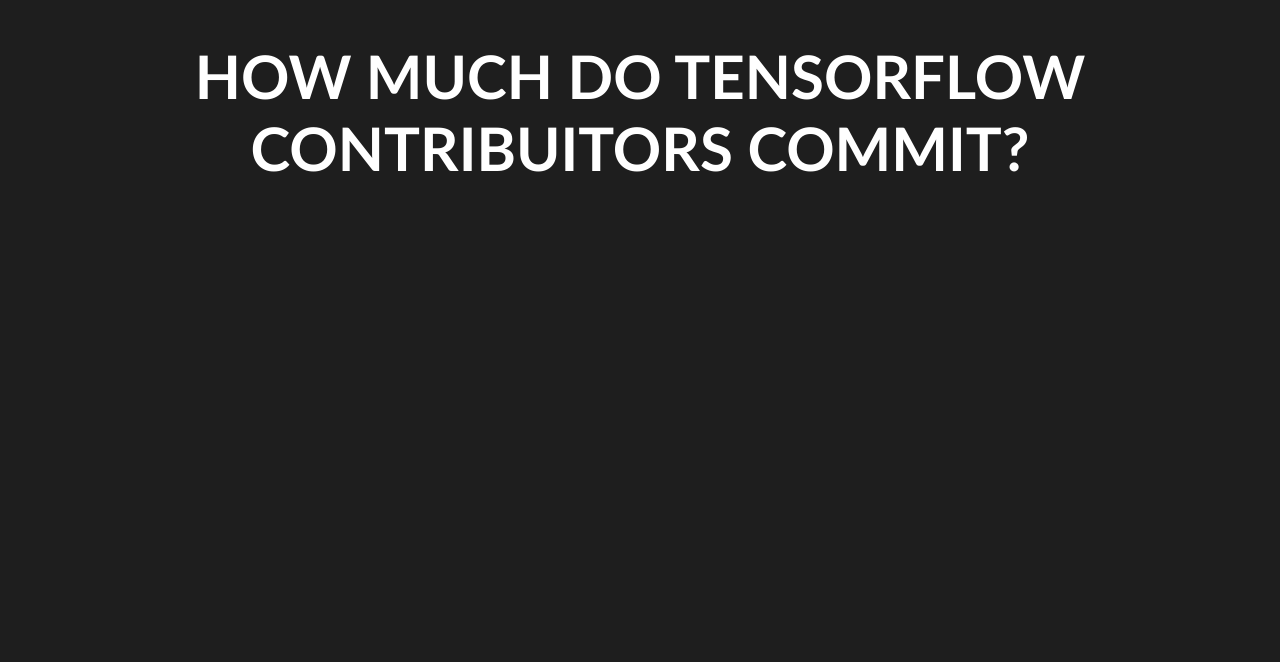
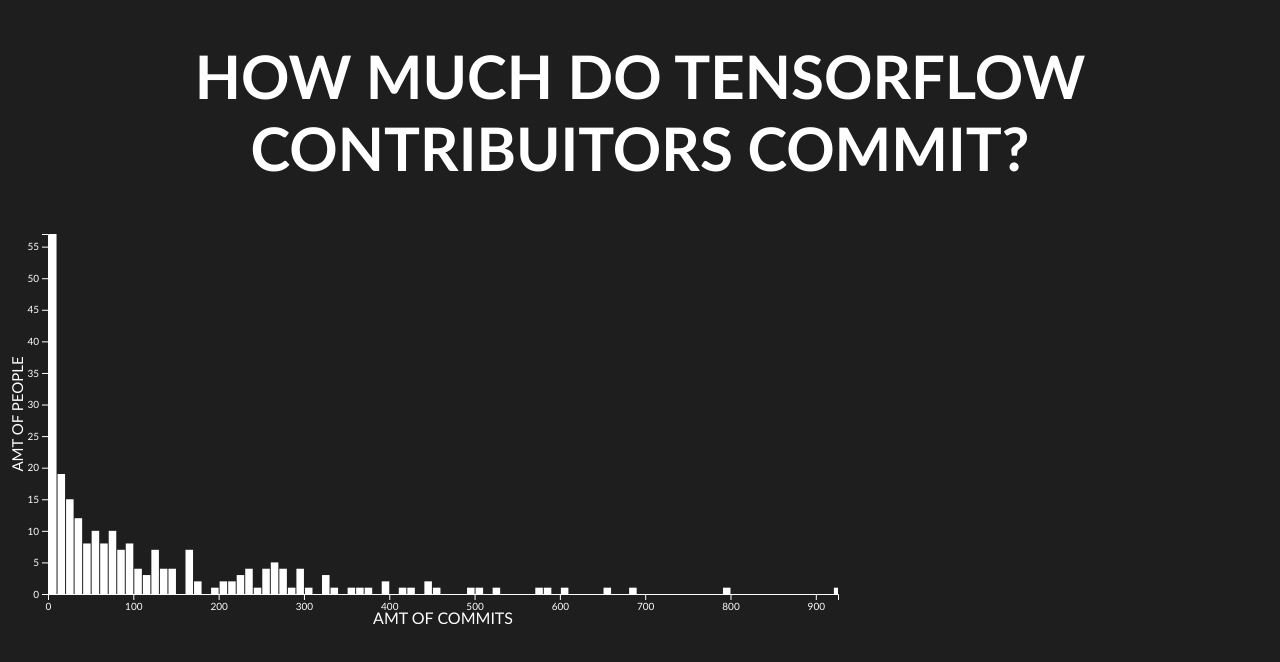
Before and after one commit to ezhang7423/pepper, a website: page index.html in a window 1280 px wide. Drawn offline with nearby package versions, Linux system fonts and the light colour scheme.

Commit message:
basic frontend, full of errors

```diff
--- /dev/null
+++ b/frontend.js
@@ -0,0 +1,103 @@
+function loadJSON(callback) {
+
+    var xobj = new XMLHttpRequest();
+    xobj.overrideMimeType("application/json");
+    xobj.open('GET', 'data/tensorflow.json', true);
+    xobj.onreadystatechange = function() {
+        if (xobj.readyState == 4 && xobj.status == "200") {
+
+            // .open will NOT return a value but simply returns undefined in async mode so use a callback
+            callback(xobj.responseText);
+
+        }
+    }
+    xobj.send(null);
+
+}
+loadJSON(function(res){
+    rawData = JSON.parse(res);
+    o = filterLastYr(rawData)
+    o = numbersOnly(o)
+    drawHistogram(o)
+    // get the data
+
+})
+
+function filterLastYr(obj){
+    oneYrData = {};
+    rKeys = Object.keys(obj)
+    for (i = 0; i < rKeys.length; i++){
+        iKeys = Object.keys(rawData[rKeys[i]])
+        lastYr = iKeys[iKeys.length-1]
+        oneYrData[rKeys[i]] = {};
+        oneYrData[rKeys[i]] = rawData[rKeys[i]][lastYr]
+    }
+    return oneYrData
+}
+function numbersOnly(obj){
+    numbersOnly = [];
+    rKeys = Object.keys(obj)
+    for (i = 0; i < rKeys.length; i++){
+        numbersOnly.push(oneYrData[rKeys[i]])
+    }
+    return numbersOnly
+}
+function drawHistogram(o) {
+    var margin = {top: 10, right: 30, bottom: 30, left: 40},
+    width = 860 - margin.left - margin.right,
+    height = 400 - margin.top - margin.bottom;
+    // append the svg object to the body of the page
+    var svg = d3.select("#demoHistogram")
+    .append("svg")
+    .attr("width", width + margin.left + margin.right)
+    .attr("height", height + margin.top + margin.bottom)
+    .append("g")
+    .attr("transform",
+            "translate(" + margin.left + "," + margin.top + ")");
+    var x = d3.scaleLinear()
+        .domain([0,  d3.max(o, function(d) { return +d })])
+        .range([0, width]);
+    svg.append("g")
+        .attr("transform", "translate(0," + height + ")")
+        .call(d3.axisBottom(x));
+
+
+    var histogram = d3.histogram()
+        .value(function(d) { return d; })
+        .domain(x.domain())
+        .thresholds(x.ticks(70));
+    var bins = histogram(o);
+
+
+    var y = d3.scaleLinear()
+        .range([height, 0]);
+        y.domain([0, d3.max(bins, function(d) { return d.length; })]);
+    svg.append("g")
+        .call(d3.axisLeft(y));
+    svg.append("text")
+        .attr("transform", "rotate(-90)")
+        .attr("y", 0 - margin.left)
+        .attr("x",0 - (height / 2))
+        .attr("font-size", 15)
+        .attr("dy", "1em")
+        .style("text-anchor", "middle")
+        .text("amt of people")
+        .style("fill", "white")
+    svg.append("text")
+        .attr("transform",
+              "translate(" + (width/2) + " ," +
+                             (height + margin.top + 20) + ")")
+        .style("text-anchor", "middle")
+        .text("amt of commits")
+        .style("fill", "white")
+    svg.selectAll("rect")
+        .data(bins)
+        .enter()
+        .append("rect")
+        .attr("x", 1)
+        .attr("transform", function(d) { return "translate(" + x(d.x0) + "," + y(d.length) + ")"; })
+        .attr("width", function(d) { return x(d.x1) - x(d.x0) -1 ; })
+        .attr("height", function(d) { return height - y(d.length); })
+        .style("fill", "white")
+
+    };
--- a/index.html
+++ b/index.html
@@ -6,10 +6,12 @@
     <meta http-equiv="X-UA-Compatible" content="ie=edge">
     <title>Pepper</title>
     <link rel="stylesheet" href="style.css">
+    <script type="txt/javascript" src="data/tensorflow.json"></script>
     <script src="https://d3js.org/d3.v5.min.js"></script>
 </head>
 <body>
     <h1 align="center" class = "title">How much do Tensorflow Contribuitors commit?</h1>
-
+    <div id = "demoHistogram"></div>
+    <script src="frontend.js"></script>
 </body>
 </html>
```
